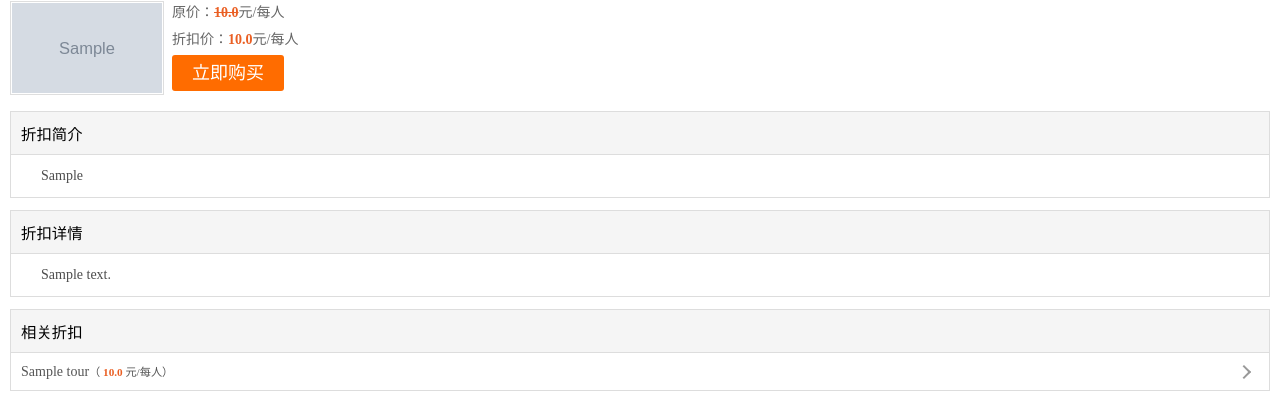
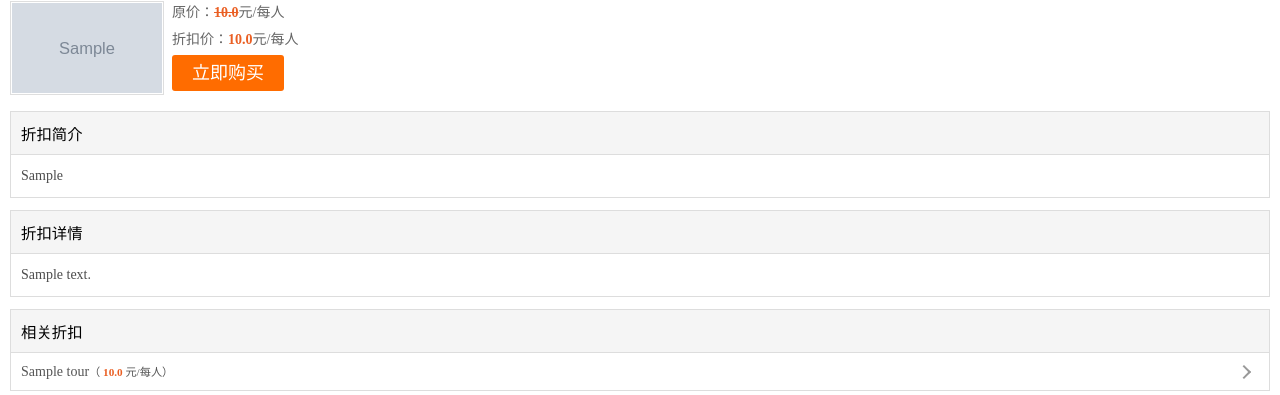
Before and after one commit to kejukeji/tour_py, a Flask app: page /detail/1 in a window 1280 px wide. Shown: the part 95-490 px from the top of the page. Run offline with Flask 2, Linux system fonts and the light colour scheme; tables that the repository leaves empty hold one stand-in row (values such as "Sample post"); grey boxes marked "Sample" are stand-in pictures; parts of the project's set-up code (start-up, migrations or seed data) failed here and were passed over.

Commit message:
修改css属性，更好的文本界面

```diff
--- a/tour/templates/mobile_web/detail.html
+++ b/tour/templates/mobile_web/detail.html
@@ -42,14 +42,14 @@
 		<div class="panel panel-default">
 			<div class="panel-heading">折扣简介</div>
 		        	<div class="panel-body">
-		       		<p class="panel-p">{{ tour.intro.replace('\n\t', '<br />').replace('\n', '<br />') | safe }}</p>
+		       		<p class="panel-p" style="text-indent: 0;">{{ tour.intro.replace('\n\t', '<br />').replace('\n', '<br />') | safe }}</p>
 		        	</div>
 		</div>
 
 		<div class="panel panel-default">
 			<div class="panel-heading">折扣详情</div>
 		        	<div class="panel-body">
-		       		<p class="panel-p">{{ tour.detail.replace('\n\t', '<br />').replace('\n', '<br />') | safe }}</p>
+		       		<p class="panel-p" style="text-indent: 0;">{{ tour.detail.replace('\n\t', '<br />').replace('\n', '<br />') | safe }}</p>
 		        	</div>
 		</div>
 
```
